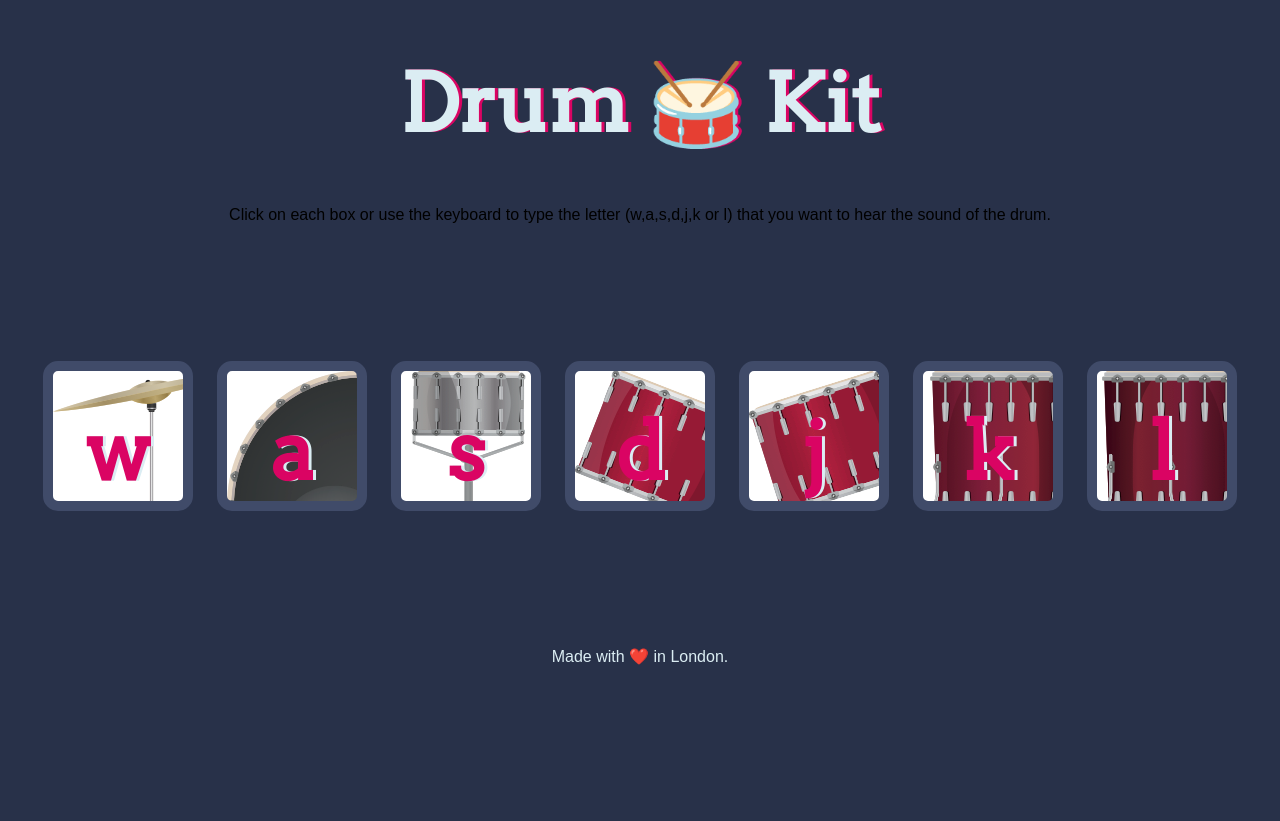
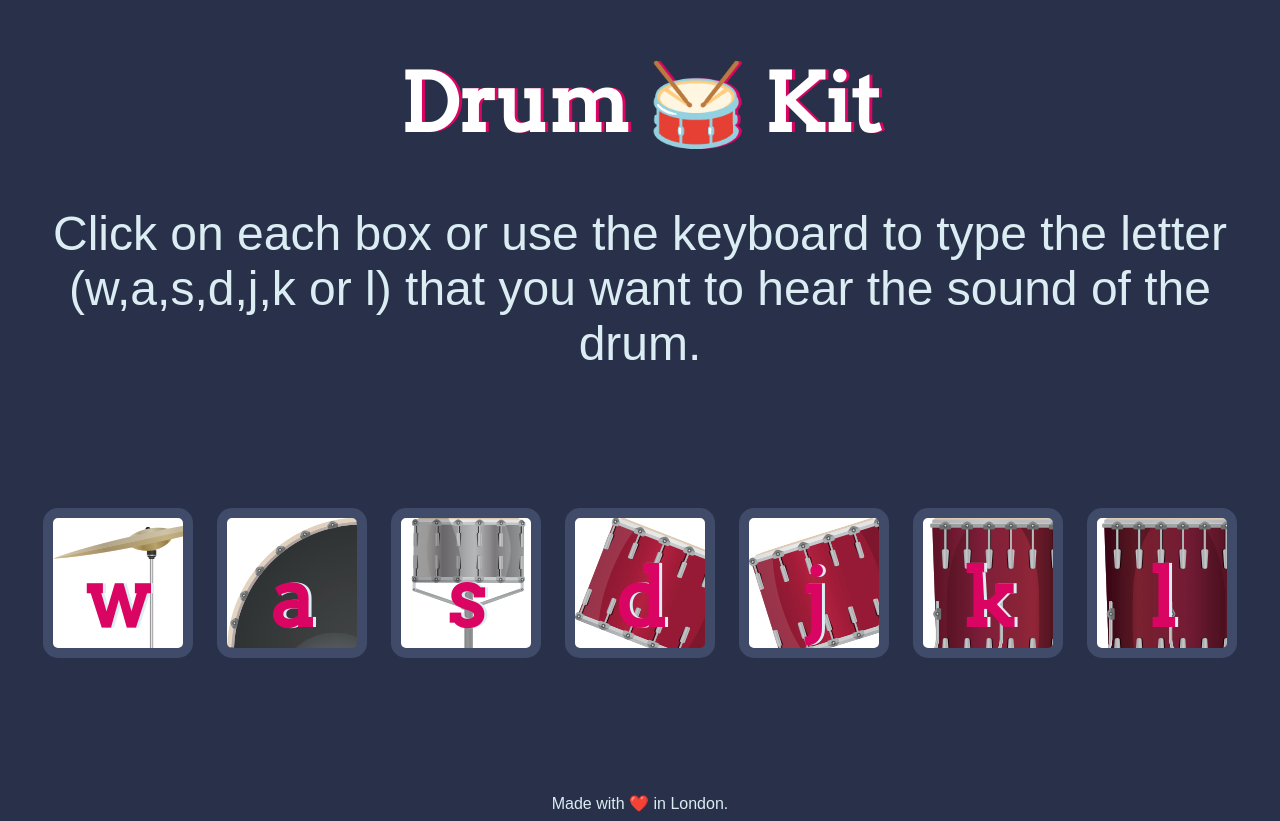
Before and after one commit to Andrea-Rivera/drumKit, a plain HTML site: page index.html in a window 1280 px wide. Before the commit the page ends 800 px from the top, so only its background shows below. Drawn offline with Linux system fonts and the light colour scheme.

Commit message:
Updating paragraph styles

```diff
--- a/styles.css
+++ b/styles.css
@@ -5,14 +5,15 @@ body {
 
 h1 {
   font-size: 5rem;
-  color: #dbedf3;
+  color: white;
   font-family: "Arvo", cursive;
   text-shadow: 3px 0 #da0463;
 }
 
 p {
-  color: "white";
+  color: #dbedf3;
   font-family: sans-serif;
+  font-size: 3rem;
 }
 
 footer {
```
